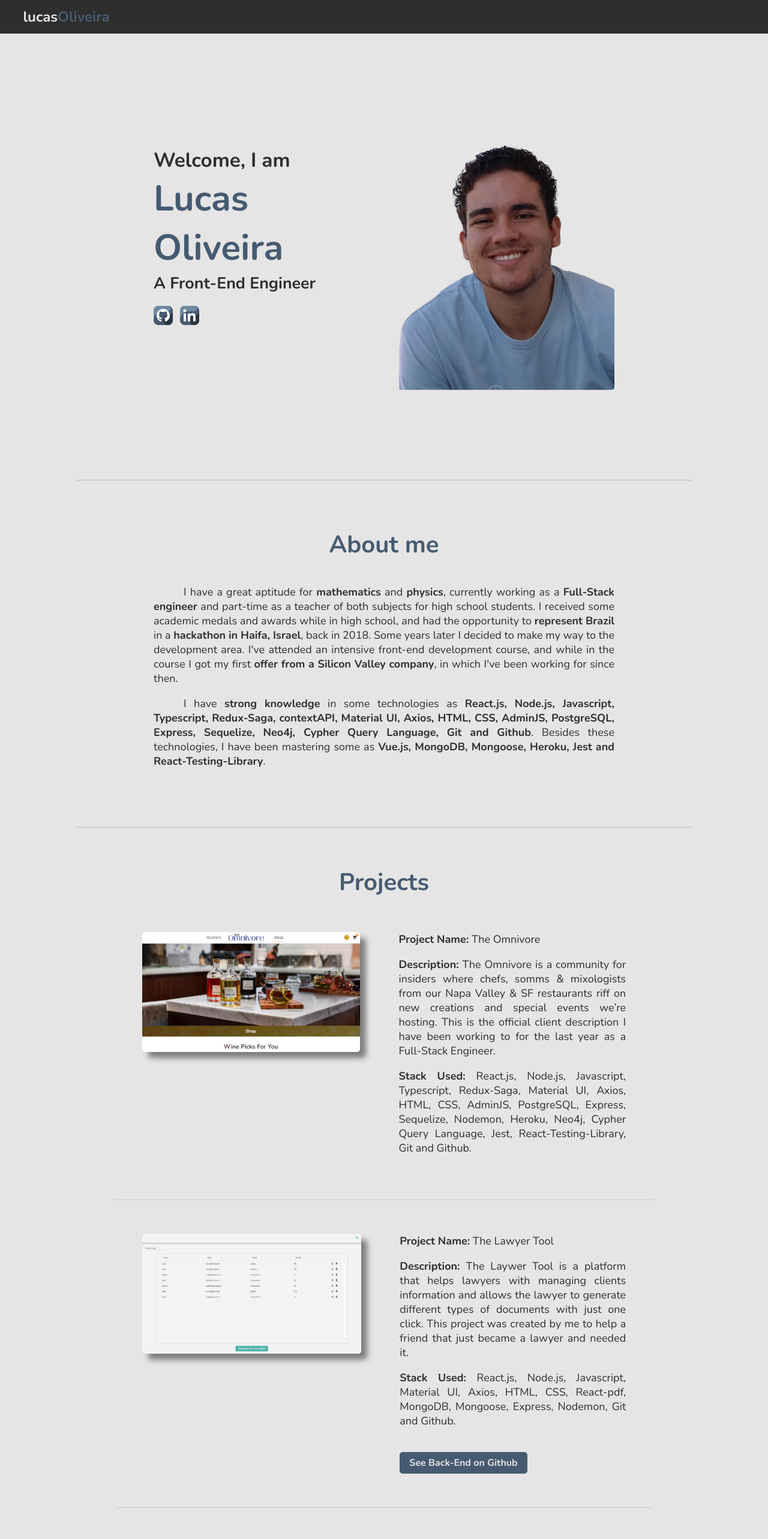
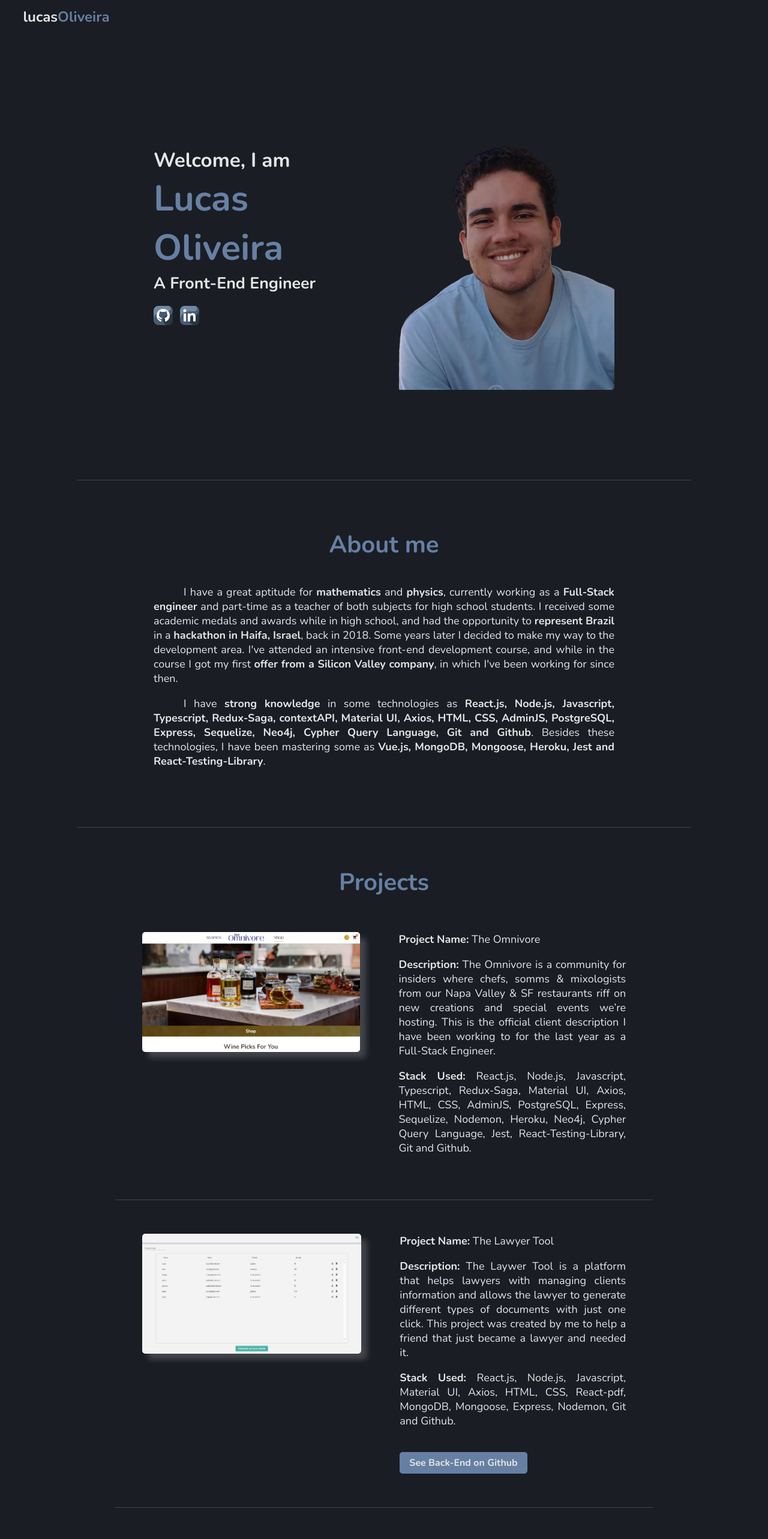
Before and after one commit to dev-LucasOliveira/portfolio, a Vue app: page / in a window 1280 px wide. Shown: the top 2566 px of the page at 60% size. Built offline with nearby package versions, Linux system fonts and the light colour scheme.

Commit message:
styles: font and background colors updated to dark theme

```diff
--- a/src/App.vue
+++ b/src/App.vue
@@ -30,24 +30,7 @@
     font-family: 'Nunito', sans-serif;
     -webkit-font-smoothing: antialiased;
     -moz-osx-font-smoothing: grayscale;
-    /* text-align: center; */
-    /* color: #14213D; */
     min-height: 100vh;
-    /* width: 100vw; */
-    background-color: #E5E5E5;
-    /* background-size: 500% 500%;
-    animation: color 10s ease-in-out infinite; */
-    /* overflow-x: hidden; */
+    background-color: #1A1D24;
   }
-  /* @keyframes color {
-    0% {
-      background-position: 50% 0%;
-    }
-    50% {
-      background-position: 50% 100%;
-    }
-    100% {
-      background-position: 50% 0%;
-    }
-  } */
 </style>
--- a/src/components/AboutComponent/AboutComponent.vue
+++ b/src/components/AboutComponent/AboutComponent.vue
@@ -22,14 +22,14 @@
     padding: 10vh 0;
     height: fit-content;
     /* font-size: 25px; */
-    color: #2e2e2e;
+    color: #e5e5e5;
   }
 
   h1 {
     font-size: 40px;
     align-self: center;
     margin-bottom: 5vh;
-    color: #465B71;
+    color: #6680A3;
   }
 
   p {
--- a/src/components/FooterComponent/FooterComponent.vue
+++ b/src/components/FooterComponent/FooterComponent.vue
@@ -22,7 +22,7 @@
   }
 
   section {
-    background-color: #2e2e2e;
+    /* background-color: rgba(46, 46, 46, 0.1); */
     display: flex;
     align-items: center;
     justify-content: center;
@@ -41,13 +41,13 @@
 
   h1 {
     font-size: 32px;
-    color: #465B71;
+    color: #6680A3;
     margin-bottom: 2vh;
     width: 75%;
   }
 
   h2 {
-    color: #2e2e2e;
+    color: #e5e5e5;
     width: 75%;
     font-size: 24px;
     text-align: justify;
@@ -55,7 +55,7 @@
   }
 
   p {
-    color: #2e2e2e;
+    color: #e5e5e5;
     width: 75%;
     font-size: 20px;
     text-align: justify;
@@ -63,6 +63,6 @@
   }
 
   b {
-    color: #465B71;
+    color: #6680A3;
   }
 </style>
--- a/src/components/HeaderComponent/HeaderComponent.vue
+++ b/src/components/HeaderComponent/HeaderComponent.vue
@@ -29,7 +29,7 @@
     padding: 0 15vw 0 3vw;
     width: 100vw;
     color: #E5E5E5;
-    background-color: #2e2e2e;
+    /* background-color: #2e2e2e; */
     /* background-color: transparent; */
   }
 
@@ -42,7 +42,7 @@
   } */
 
   h1 span:last-child {
-    color: #465B71;
+    color: #6680A3;
   }
 
   nav {
--- a/src/components/MainComponent/MainComponent.vue
+++ b/src/components/MainComponent/MainComponent.vue
@@ -32,7 +32,7 @@
   hr {
     margin: auto;
     border: none;
-    border-bottom: solid 1px #2e2e2e40;
+    border-bottom: solid 1px rgb(230, 230, 230, 0.2);
     width: 80%;
   }
 </style>
--- a/src/components/ProjectsComponent/ProjectsComponent.vue
+++ b/src/components/ProjectsComponent/ProjectsComponent.vue
@@ -74,12 +74,12 @@
     padding: 8vh 0;
     height: fit-content;
     /* font-size: 18px; */
-    color: #2e2e2e;
+    color: #e5e5e5;
   }
 
   h1 {
     font-size: 40px;
-    color: #465B71;
+    color: #6680A3;
     align-self: center;
     margin-bottom: 2vh;
   }
@@ -100,7 +100,7 @@
   }
 
   a > p {
-    background-color: #465B71;
+    background-color: #6680A3;
     width: max-content;
     font-size: 16px;
     padding: 7px 16px;
@@ -132,13 +132,13 @@
   hr {
     margin: 2vh 0;
     border: none;
-    border-bottom: solid 1px #2e2e2e20;
+    border-bottom: solid 1px rgb(230, 230, 230, 0.2);
     width: 100%;
   }
 
   a > img {
     border-radius: 5px;
-    box-shadow: 10px 10px 10px #2e2e2e90;
+    box-shadow: 10px 10px 10px rgb(230, 230, 230, 0.2)
   }
 
   a > img:hover {
@@ -148,10 +148,10 @@
 
   @keyframes scale-on-hover {
     from {
-      box-shadow: 10px 10px 10px #2e2e2e90;
+    box-shadow: 10px 10px 10px rgb(230, 230, 230, 0.2)
     }
     to {
-      box-shadow: 10px 10px 30px #2e2e2e90;
+    box-shadow: 10px 10px 10px rgb(230, 230, 230, 0.5)
     }
   }
 </style>
--- a/src/components/WelcomeComponent/WelcomeComponent.vue
+++ b/src/components/WelcomeComponent/WelcomeComponent.vue
@@ -29,7 +29,7 @@
     justify-content: center;
     height: 100vh;
     font-size: 40px;
-    color: #2e2e2e;
+    color: #e5e5e5;
   }
 
   section:first-child > div {
@@ -58,7 +58,7 @@
 
   h1 {
     width: auto;
-    color: #465B71;
+    color: #6680A3;
   }
 
   h1:hover {
@@ -68,13 +68,13 @@
 
   @keyframes color {
     0% {
-      color: #465B71;
+      color: #6680A3;
     }
     50% {
       color: #FCA311;
     }
     100% {
-      color: #465B71;
+      color: #6680A3;
     }
   }
 
```
